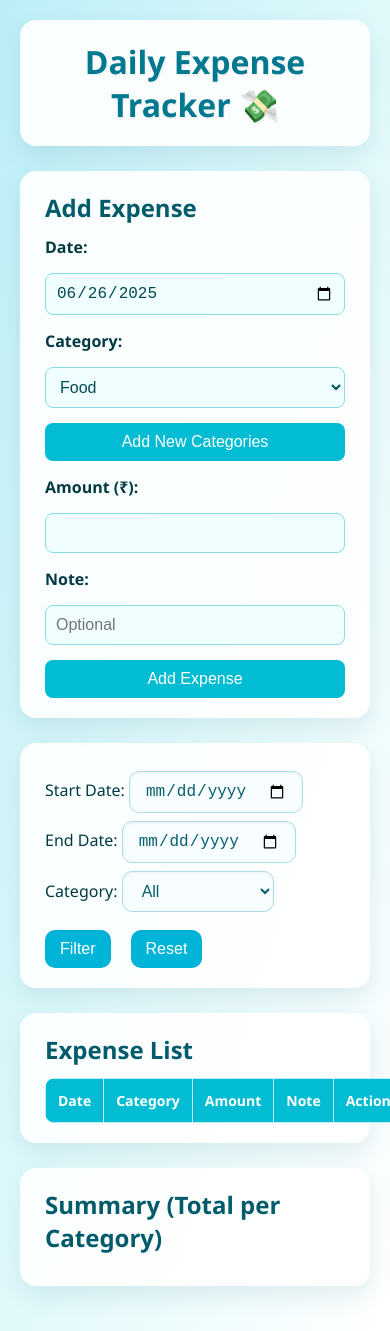
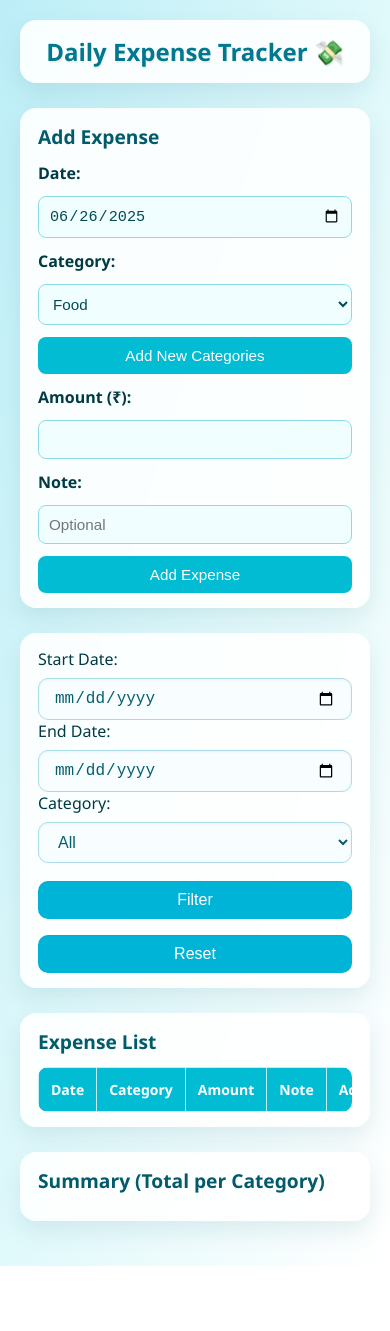
Before and after one commit to Harshsanjaybhaipatel/Expense-tracker, a plain HTML site: page index.html in a window 390 px wide. After the commit the page ends 1266 px from the top, so only its background shows below. Drawn offline with Linux system fonts and the light colour scheme.

Commit message:
Update style.css

```diff
--- a/style.css
+++ b/style.css
@@ -113,16 +113,6 @@ table td {
   text-align: left;
 }
 
-.table-responsive {
-  width: 100%;
-  overflow-x: auto;
-  -webkit-overflow-scrolling: touch;
-}
-
-.table-responsive table {
-  min-width: 600px; /* Prevents squeezing on small screens */
-}
-
 #summary-content div {
   background: #d8f8fa;
   padding: 10px;
@@ -131,8 +121,6 @@ table td {
   border-radius: 6px;
   box-shadow: 0 3px 6px rgba(0, 128, 139, 0.05);
 }
-
-
 @media (max-width: 600px) {
   form input,
   form select,
@@ -204,3 +192,75 @@ table td {
 .delete-btn:hover {
   background-color: #d94a4a;
 }
+
+
+@media (max-width: 600px) {
+  header, section {
+    padding: 15px 18px;
+  }
+
+  header h1 {
+    font-size: 1.5rem;
+  }
+
+  h2 {
+    font-size: 1.2rem;
+  }
+
+  form {
+    flex-direction: column;
+    gap: 12px;
+  }
+
+  form input,
+  form select,
+  form button {
+    flex: 1 1 100%;
+    font-size: 0.95rem;
+    padding: 10px;
+  }
+
+  #new-category-container {
+    flex-direction: column;
+  }
+
+  table, thead, tbody, th, td {
+    font-size: 14px;
+  }
+
+  table {
+    overflow-x: auto;
+    display: block;
+  }
+
+  .button-group {
+    flex-direction: column;
+    align-items: stretch;
+    width: 100%;
+    gap: 8px;
+  }
+
+  #filter-section input,
+  #filter-section select,
+  #filter-section button {
+    min-width: unset;
+    width: 100%;
+  }
+
+  .delete-btn {
+    font-size: 0.9rem;
+    padding: 6px;
+    width: 100%;
+  }
+}
+.table-responsive {
+  position: relative;
+}
+.table-responsive::after {
+  content: '↔';
+  position: absolute;
+  top: 5px;
+  right: 10px;
+  color: #aaa;
+  font-size: 1.2rem;
+}
```
